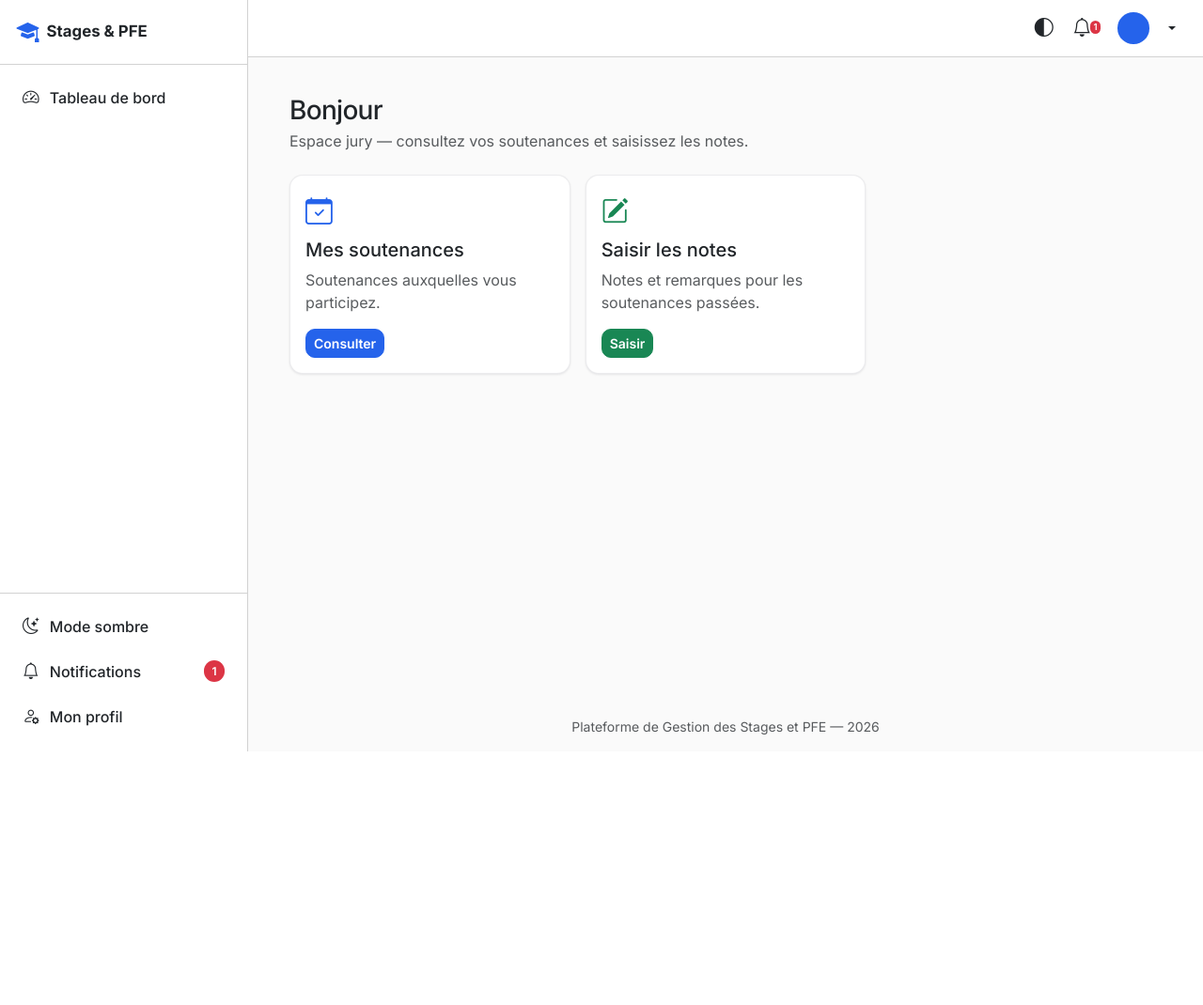
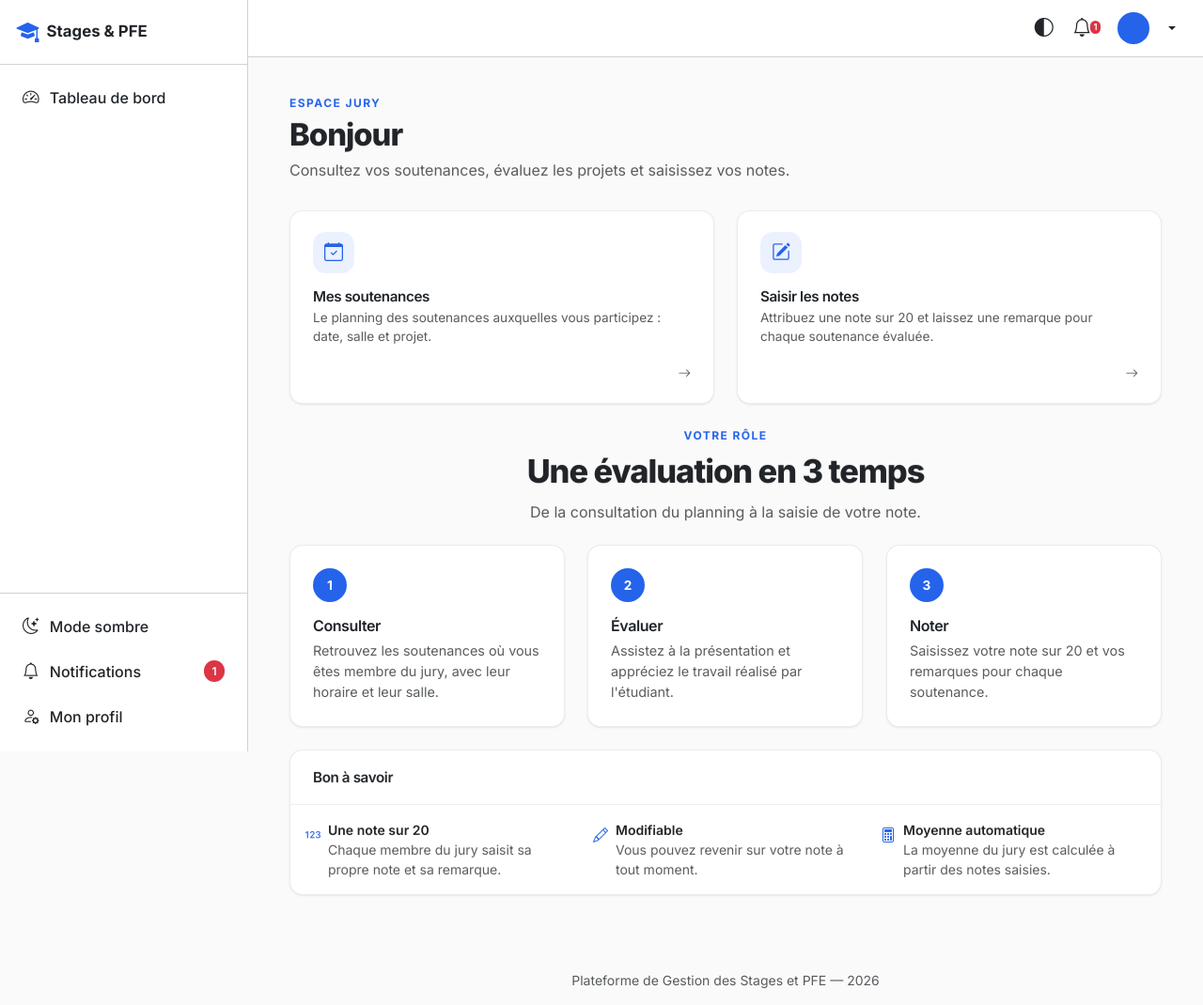
Before and after one commit to jihen22/stages-pfe, a Django app: template templates/accounts/dashboards/jury.html in a window 1280 px wide. Shown: the whole page at 94% size. Before the commit the page ends 800 px from the top, so only its background shows below. Run offline with Django 5.2, Linux system fonts and the light colour scheme; the template is opened without the code that fills it: most values are stand-ins (such as "Sample title", 1, 10 or a date in 2020).

Commit message:
style: redesign jury dashboard

```diff
--- a/templates/accounts/dashboards/jury.html
+++ b/templates/accounts/dashboards/jury.html
@@ -3,28 +3,105 @@
 {% block title %}Tableau de bord — Jury{% endblock %}
 
 {% block content %}
-<div class="mb-4">
-  <h1 class="h3 mb-1">Bonjour {{ user.first_name|default:user.username }}</h1>
-  <p class="text-muted mb-0">Espace jury — consultez vos soutenances et saisissez les notes.</p>
+<div class="page-head reveal">
+  <div>
+    <div class="eyebrow">Espace jury</div>
+    <h1>Bonjour {{ user.first_name|default:user.username }}</h1>
+    <p>Consultez vos soutenances, évaluez les projets et saisissez vos notes.</p>
+  </div>
 </div>
 
-<div class="row g-3">
-  <div class="col-md-6 col-lg-4">
-    <div class="card card-hover h-100"><div class="card-body">
-      <div class="dashboard-icon text-primary"><i class="bi bi-calendar-check"></i></div>
-      <h5 class="card-title mt-2">Mes soutenances</h5>
-      <p class="card-text text-muted">Soutenances auxquelles vous participez.</p>
-      <a href="{% url 'soutenances:mes_soutenances' %}" class="btn btn-primary btn-sm">Consulter</a>
-    </div></div>
+<div class="row g-4 mb-4">
+  <div class="col-md-6">
+    <a class="card lift action-card reveal" href="{% url 'soutenances:mes_soutenances' %}">
+      <span class="feature-icon"><i class="bi bi-calendar-check"></i></span>
+      <div class="flex-grow-1">
+        <h3>Mes soutenances</h3>
+        <p>Le planning des soutenances auxquelles vous participez : date, salle et projet.</p>
+      </div>
+      <i class="bi bi-arrow-right action-arrow"></i>
+    </a>
+  </div>
+  <div class="col-md-6">
+    <a class="card lift action-card reveal" data-delay="1" href="{% url 'soutenances:saisir_notes' %}">
+      <span class="feature-icon"><i class="bi bi-pencil-square"></i></span>
+      <div class="flex-grow-1">
+        <h3>Saisir les notes</h3>
+        <p>Attribuez une note sur 20 et laissez une remarque pour chaque soutenance évaluée.</p>
+      </div>
+      <i class="bi bi-arrow-right action-arrow"></i>
+    </a>
+  </div>
+</div>
+
+{# ================= WORKFLOW ================= #}
+<div class="mb-4">
+  <div class="section-head reveal mb-4">
+    <div class="eyebrow">Votre rôle</div>
+    <h2>Une évaluation en 3 temps</h2>
+    <p>De la consultation du planning à la saisie de votre note.</p>
   </div>
 
-  <div class="col-md-6 col-lg-4">
-    <div class="card card-hover h-100"><div class="card-body">
-      <div class="dashboard-icon text-success"><i class="bi bi-pencil-square"></i></div>
-      <h5 class="card-title mt-2">Saisir les notes</h5>
-      <p class="card-text text-muted">Notes et remarques pour les soutenances passées.</p>
-      <a href="{% url 'soutenances:saisir_notes' %}" class="btn btn-success btn-sm">Saisir</a>
-    </div></div>
+  <div class="row g-4">
+    <div class="col-md-4">
+      <div class="card step-card lift reveal">
+        <div class="step-pill">1</div>
+        <h3>Consulter</h3>
+        <p>Retrouvez les soutenances où vous êtes membre du jury, avec leur horaire et leur salle.</p>
+      </div>
+    </div>
+    <div class="col-md-4">
+      <div class="card step-card lift reveal" data-delay="1">
+        <div class="step-pill">2</div>
+        <h3>Évaluer</h3>
+        <p>Assistez à la présentation et appréciez le travail réalisé par l'étudiant.</p>
+      </div>
+    </div>
+    <div class="col-md-4">
+      <div class="card step-card lift reveal" data-delay="2">
+        <div class="step-pill">3</div>
+        <h3>Noter</h3>
+        <p>Saisissez votre note sur 20 et vos remarques pour chaque soutenance.</p>
+      </div>
+    </div>
+  </div>
+</div>
+
+{# ================= GOOD TO KNOW ================= #}
+<div class="card reveal">
+  <div class="dash-card-head">
+    <h2>Bon à savoir</h2>
+  </div>
+  <div class="card-body">
+    <div class="row g-4">
+      <div class="col-md-4">
+        <div class="d-flex gap-2">
+          <i class="bi bi-123 app-accent-text mt-1"></i>
+          <div>
+            <div class="fw-semibold small">Une note sur 20</div>
+            <div class="text-muted small">Chaque membre du jury saisit sa propre note et sa remarque.</div>
+          </div>
+        </div>
+      </div>
+      <div class="col-md-4">
+        <div class="d-flex gap-2">
+          <i class="bi bi-pencil app-accent-text mt-1"></i>
+          <div>
+            <div class="fw-semibold small">Modifiable</div>
+            <div class="text-muted small">Vous pouvez revenir sur votre note à tout moment.</div>
+          </div>
+        </div>
+      </div>
+      <div class="col-md-4">
+        <div class="d-flex gap-2">
+          <i class="bi bi-calculator app-accent-text mt-1"></i>
+          <div>
+            <div class="fw-semibold small">Moyenne automatique</div>
+            <div class="text-muted small">La moyenne du jury est calculée à partir des notes saisies.</div>
+          </div>
+        </div>
+      </div>
+    </div>
   </div>
 </div>
 {% endblock %}
```
